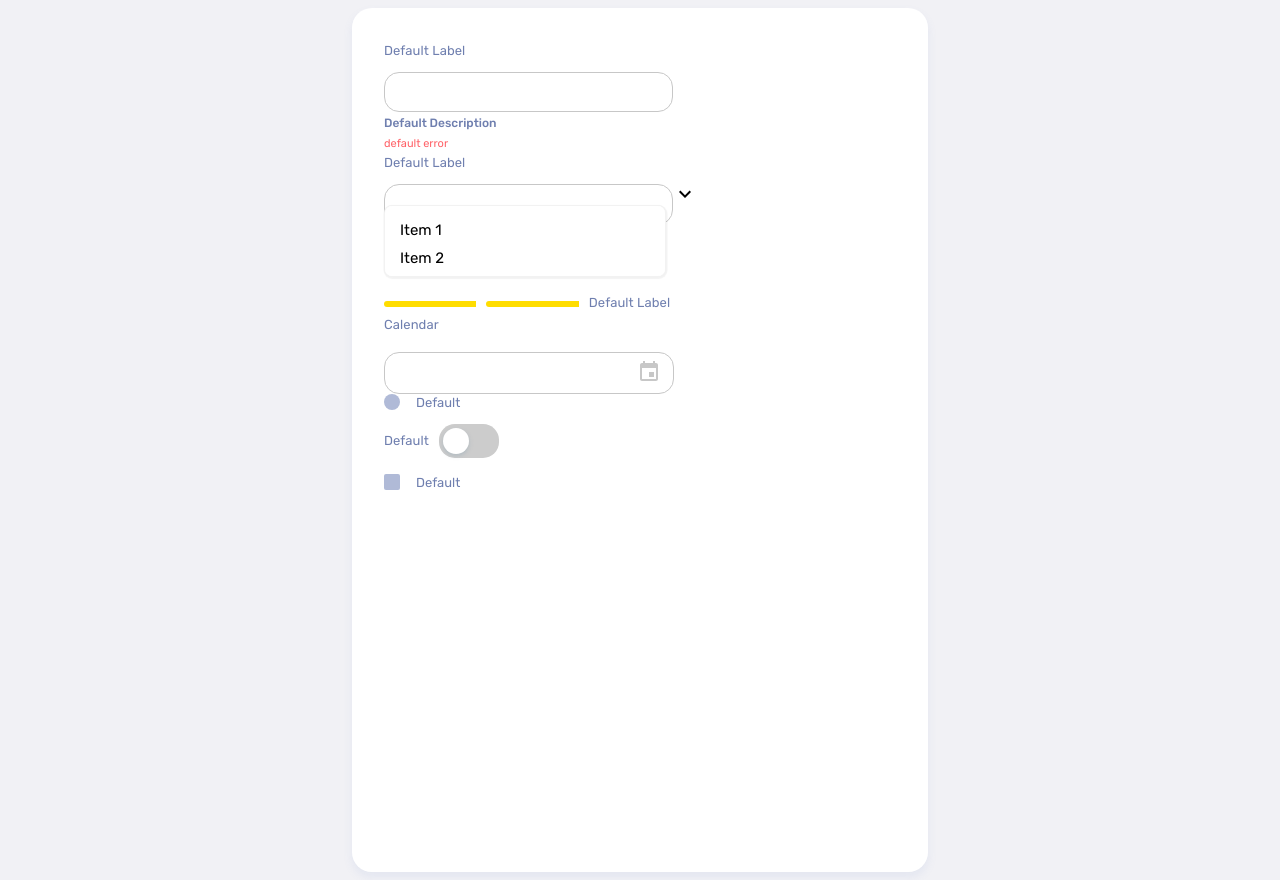
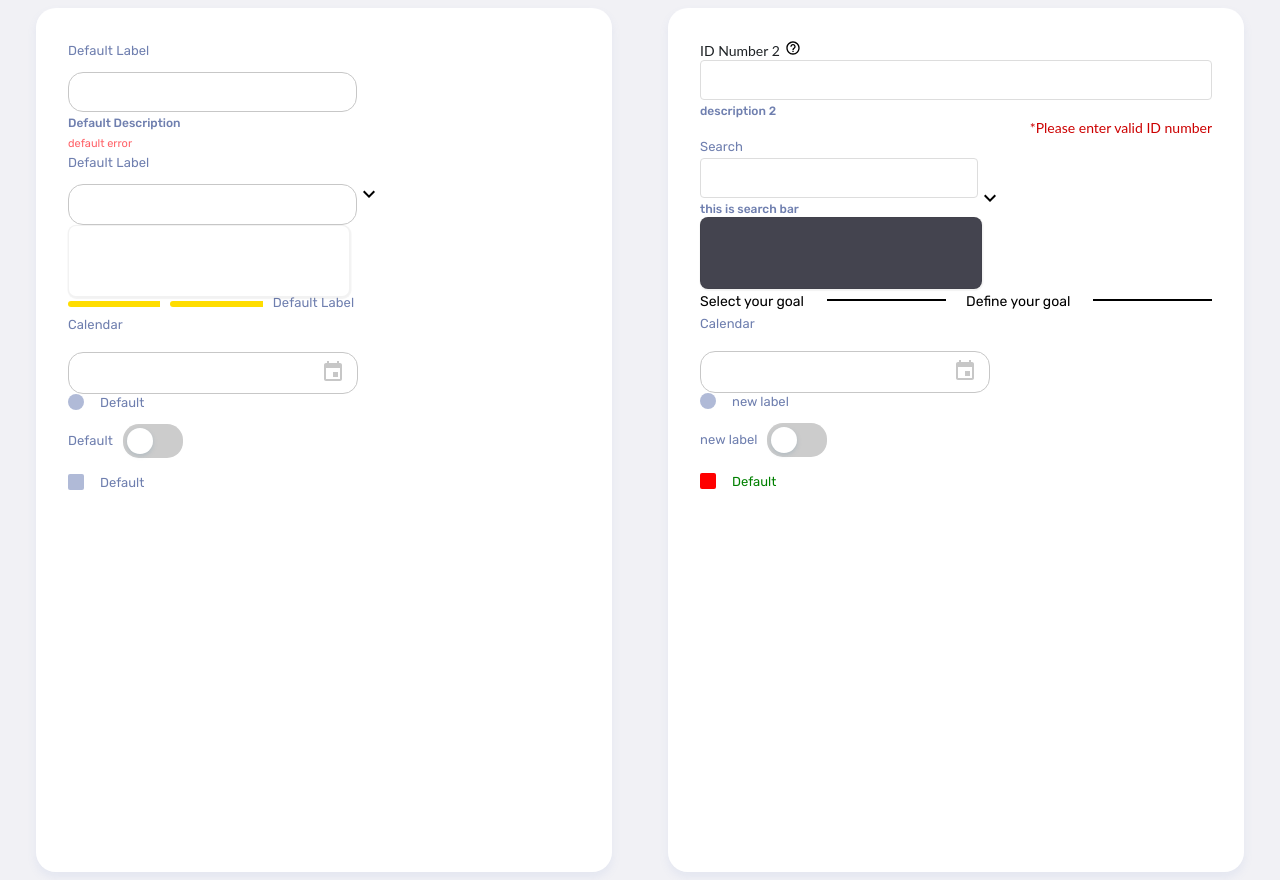
Before and after one commit to shinghuey27/dyno-web, a React (Create React App) app: page / in a window 1280 px wide. Built offline with nearby package versions, Linux system fonts and the light colour scheme.

Commit message:
test create library

```diff
--- a/package.json
+++ b/package.json
@@ -1,4 +1,5 @@
 {
+  "main": "src/Components",
   "name": "dyno",
   "version": "0.1.0",
   "private": true,
--- a/src/App.js
+++ b/src/App.js
@@ -1,13 +1,14 @@
+import Searchbar from "./Components/Searchbar/Searchbar";
 import CustomDesign from "./Screen/CustomDesign";
 import DefaultDesign from "./Screen/DefaultDesign";
-
+import Button from './Components/Button/Button'
 
 function App() {
   return (
-   <div style={{display:"flex"}}>
-   <DefaultDesign />
-   {/* <CustomDesign /> */}
-   </div>
+    <div style={{ display: "flex" }}>
+      <DefaultDesign />
+      <CustomDesign />
+    </div>
   );
 }
 
--- /dev/null
+++ b/src/Components/List/List.css
@@ -0,0 +1,3 @@
+.containerlistbox::-webkit-scrollbar {
+    display: none;
+  }
--- a/src/Components/List/List.jsx
+++ b/src/Components/List/List.jsx
@@ -1,5 +1,6 @@
 import React from "react";
 import Proptypes from "prop-types";
+import './List.css'
 
 const listItem = (data, { item, props }) =>
   data.map((el) => (
@@ -14,18 +15,21 @@ const List = (props) => {
     data,
     listBox,
     item,
-    containerStyle } = props;
+    containerStyle,
+    classNameContainer } = props;
 
   return (
-    <ul style={{ ...containerStyle }} {...listBox}>
+    <ul className={classNameContainer} style={{ ...containerStyle }} {...listBox}>
       {/* this is the children of the list , call function listItem , pass 2 argument , first one is the data , second is the style of the item */}
-      {data && listItem(data, { item, props })}
+      {/* {data && listItem(data, { item, props })} */}
+      {}
     </ul>
   );
 };
 
 List.defaultProps = {
   // <-- this is the default inline styling for listbox
+  classNameContainer:'containerlistbox',
   containerStyle: {
     backgroundColor: "white",
     margin: 0,
@@ -40,7 +44,8 @@ List.defaultProps = {
     overflow: "scroll",
     height: 50,
     overflowX: "hidden",
-    cursor:"pointer"
+    cursor:"pointer",
+
   },
   // <-- this is default inline styling for the list item
   styleItem: {
--- a/src/Components/Searchbar/Searchbar.jsx
+++ b/src/Components/Searchbar/Searchbar.jsx
@@ -16,14 +16,17 @@ const Searchbar = (props) => {
     item,
     icon,
     iconStyle,
-    listboxStyle
+    listboxStyle,
   } = props;
 
   const defaultData = data && data.length ? data : sampleItem;
 
   return (
     <div>
-      <div style={{ display: "flex" }}>
+      <div style={{
+        display: "flex",
+        // backgroundColor: 'red'
+      }}>
         <Textbox
           label={label}
           text={text}
@@ -34,6 +37,9 @@ const Searchbar = (props) => {
           <KeyboardArrowDownIcon style={{ ...iconStyle }} {...icon} />
         </div>
       </div>
+      {/* <div style={{ backgroundColor: 'violet' }}>asd
+        <div style={{ position: 'absolute', backgroundColor: 'yellow' }}>fami</div>
+      </div> */}
       <div
         style={{ ...listboxStyle }}
       >
@@ -47,8 +53,10 @@ Searchbar.defaultProps = {
   iconStyle: { marginTop: 30 },
   listboxStyle: {
     position: "relative",
-    top: 20
-  }
+    top: 40
+
+  },
+  descriptiontext: { label: '' }
 };
 
 Searchbar.propTypes = {
--- /dev/null
+++ b/src/Components/index.js
@@ -0,0 +1,4 @@
+// import Button from './Button';
+
+export { default as Button } from './Button'
+export { default as Checkbox } from './Checkbox'
```
Also changed, not shown: src/Components/List/ListItem.jsx (added, +20 -0 lines).
